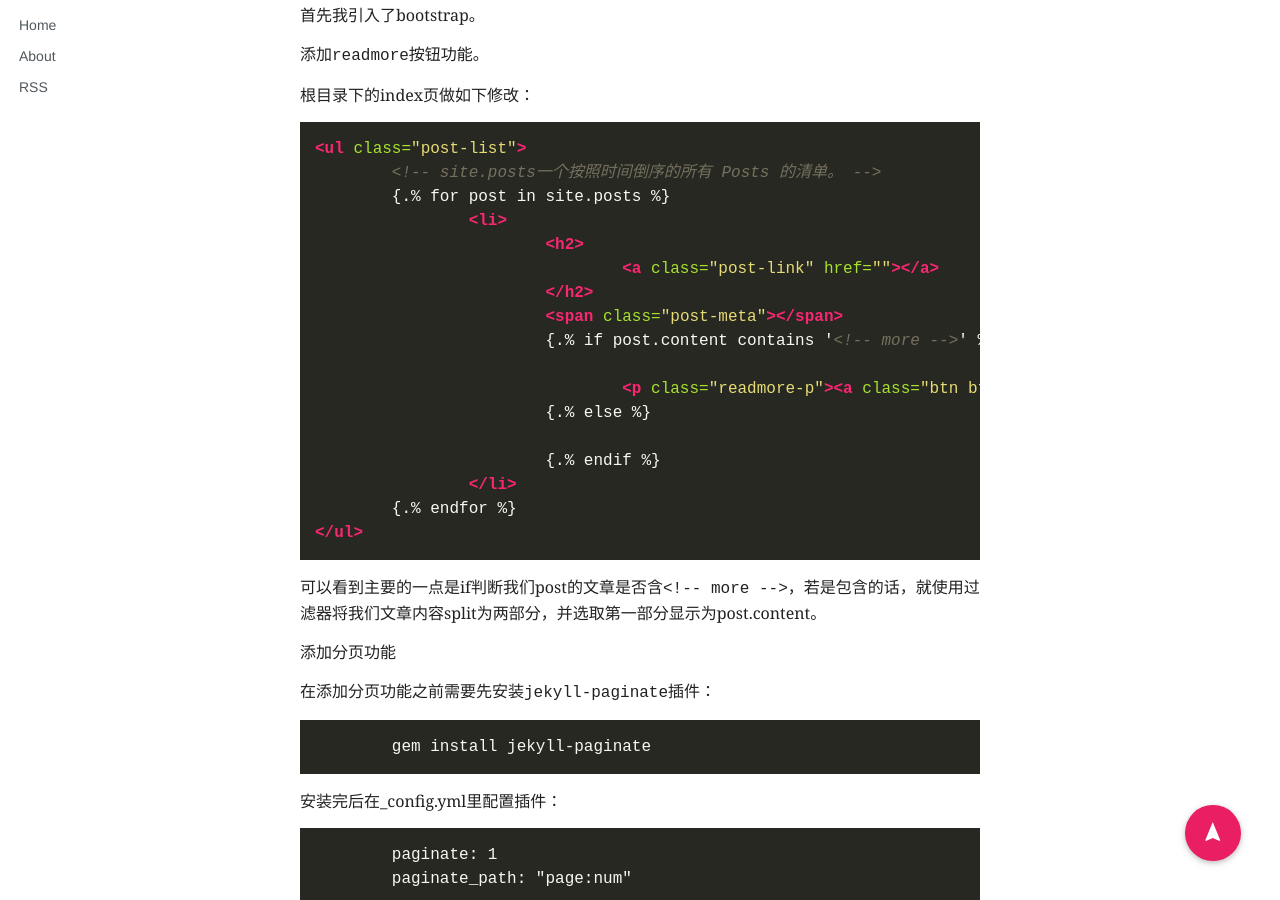
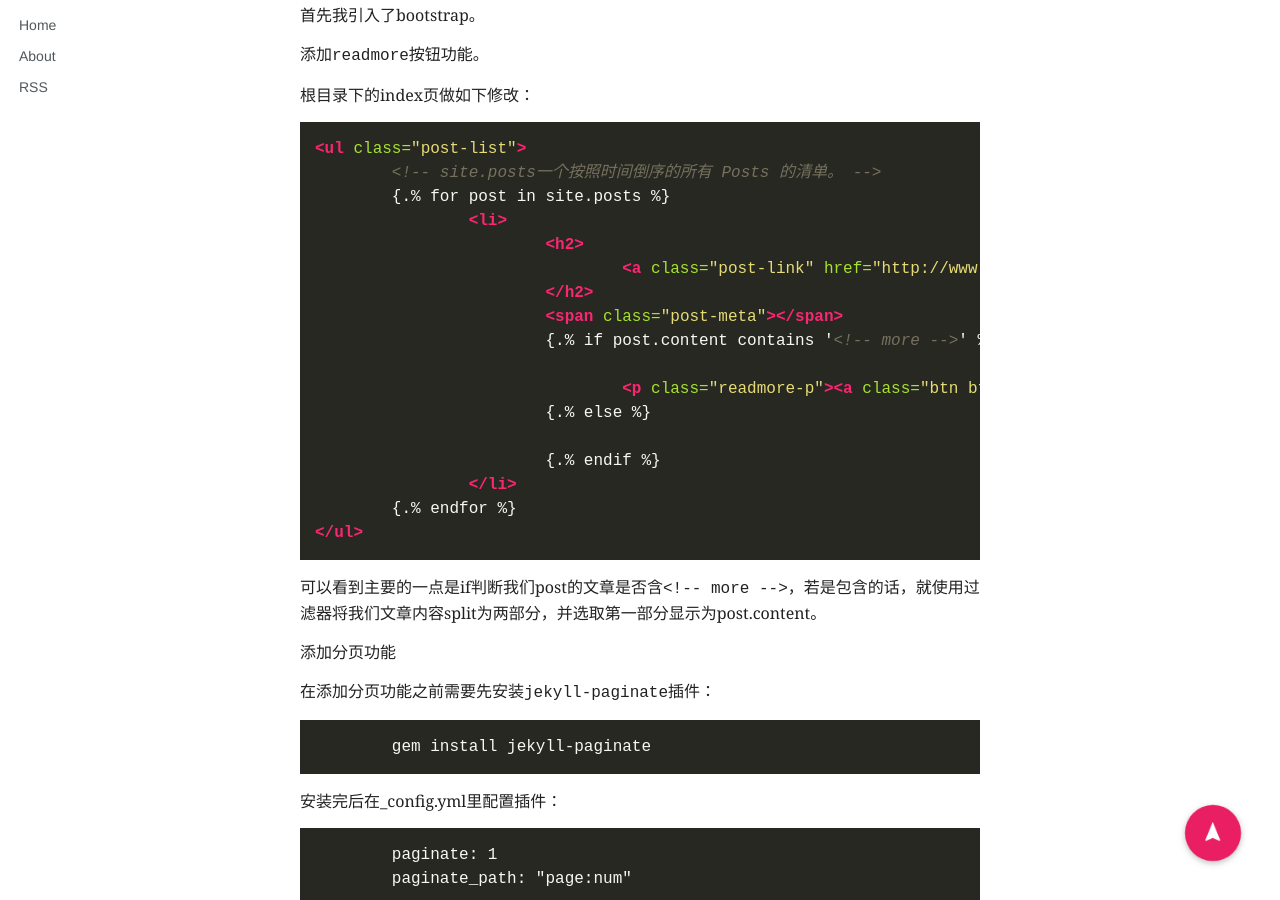
Before and after one commit to PuRonglong/blog, a Jekyll site: the page built from _posts/2016-5-22-jekyll-theme.md, in a window 1280 px wide and 900 px high, scrolled down 1015 px. Built offline with Jekyll 4.4.1, drawn with Linux system fonts in a browser that asks for light colours; nearby versions of some CDN libraries; library files that are not in the unit come from our copies; comment, search, counter and statistics services are not loaded; some of the changed text lies outside the part shown.

Commit message:
no message

```diff
--- a/_config.yml
+++ b/_config.yml
@@ -10,7 +10,7 @@
 email: puronglong@foxmail.com
 description: > # this means to ignore newlines until "baseurl:"
   蒲荣龙|小龙龙的个人博客
-baseurl: "" # the subpath of your site, e.g. /blog
+baseurl: "http://www.puronglong.com/" # the subpath of your site, e.g. /blog
 url: "http://www.puronglong.com/blog" # the base hostname & protocol for your site
 github_username:  puronglong
 
--- a/_includes/head.html
+++ b/_includes/head.html
@@ -15,11 +15,11 @@
 	<title>蒲荣龙的博客</title>
 	<meta name="description" content="{% if page.excerpt %}{{ page.excerpt | strip_html | strip_newlines | truncate: 160 }}{% else %}{{ site.description }}{% endif %}">
     <link href="http://cdn.bootcss.com/material-design-icons/2.2.3/iconfont/material-icons.css" rel="stylesheet">
-    <link rel="stylesheet" href="{{site.baseurl}}/css/materialize.min.css">
-	<link rel="stylesheet" href="{{ site.baseurl }}/css/code.css">
-	<link rel="stylesheet" href="{{ "{{ site.baseurl }}/css/main.css" | prepend: site.baseurl }}">
-	<link rel="canonical" href="{{ page.url | replace:'index.html','' | prepend: site.baseurl | prepend: site.url }}">
-	<link rel="alternate" type="application/rss+xml" title="{{ site.title }}" href="{{ "/feed.xml" | prepend: site.baseurl | prepend: site.url }}">
+    <link rel="stylesheet" href="{{site.url}}/css/materialize.min.css">
+	<link rel="stylesheet" href="{{ site.url }}/css/code.css">
+	<link rel="stylesheet" href="{{ "{{ site.url }}/css/main.css" | prepend: site.url }}">
+	<link rel="canonical" href="{{ page.url | replace:'index.html','' | prepend: site.url | prepend: site.url }}">
+	<link rel="alternate" type="application/rss+xml" title="{{ site.title }}" href="{{ "/feed.xml" | prepend: site.url | prepend: site.url }}">
 	<script>
 		(function(i,s,o,g,r,a,m){i['GoogleAnalyticsObject']=r;i[r]=i[r]||function(){
 		(i[r].q=i[r].q||[]).push(arguments)},i[r].l=1*new Date();a=s.createElement(o),
```
